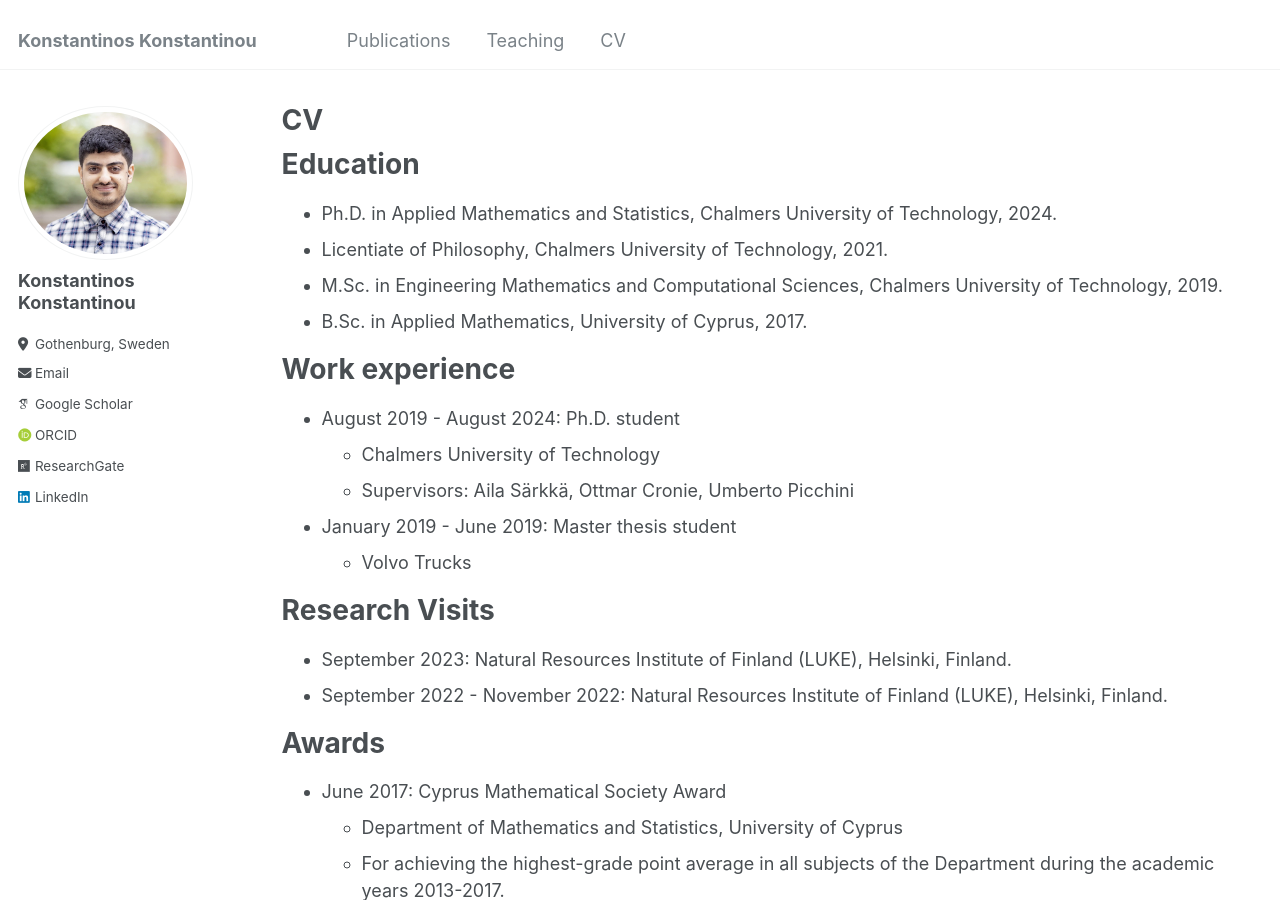
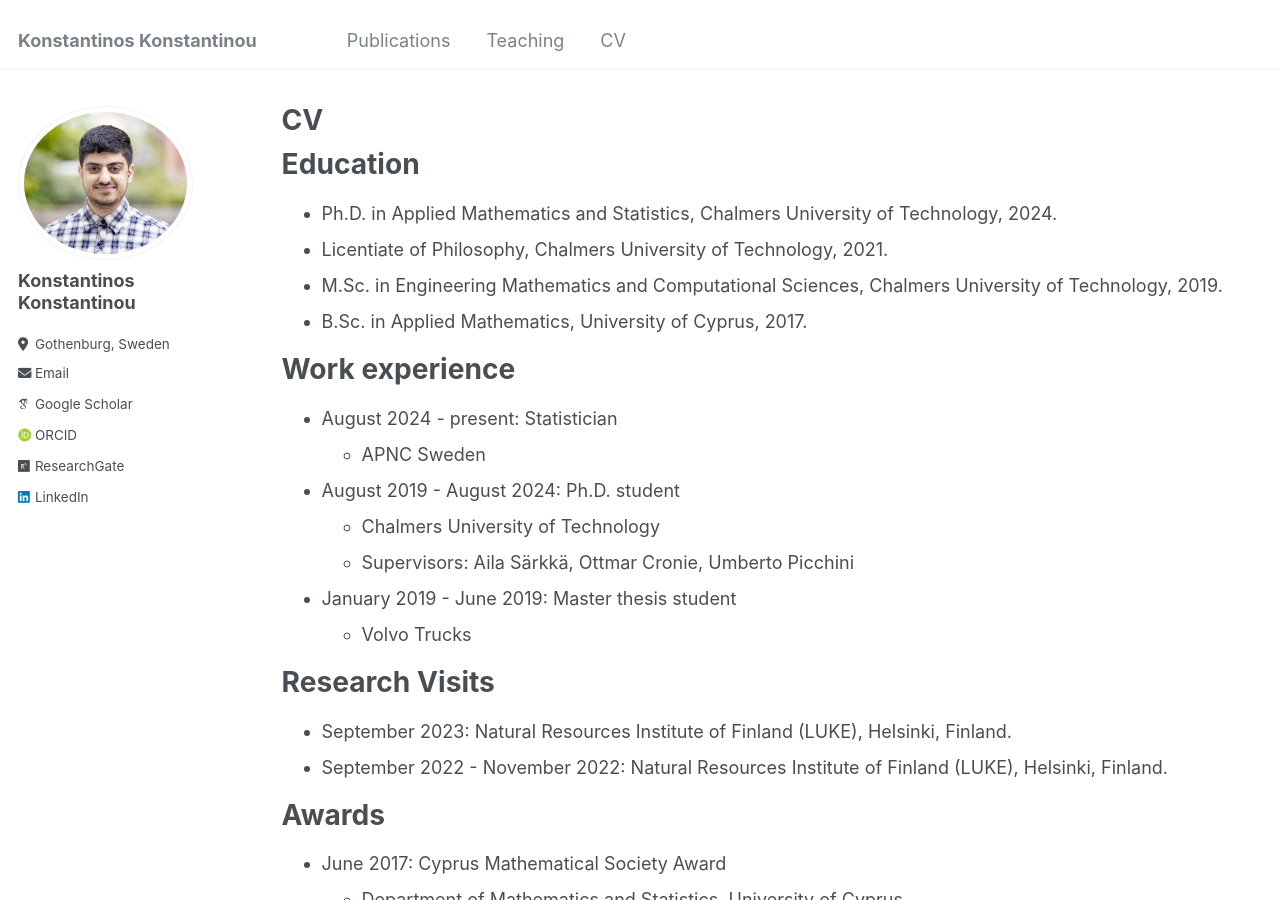
Before and after one commit to KKonstantinos/KKonstantinos.github.io, a Jekyll site: the page built from _pages/cv.md, in a window 1280 px wide and 900 px high. Built offline with Jekyll 4.4.1, drawn with Linux system fonts in a browser that asks for light colours; some web fonts are replaced.

Commit message:
Update cv.md

```diff
--- a/_pages/cv.md
+++ b/_pages/cv.md
@@ -18,6 +18,9 @@ Education
 
 Work experience
 ======
+* August 2024 - present: Statistician
+  * APNC Sweden
+
 * August 2019 - August 2024: Ph.D. student
   * Chalmers University of Technology
   * Supervisors: Aila Särkkä, Ottmar Cronie, Umberto Picchini
```
